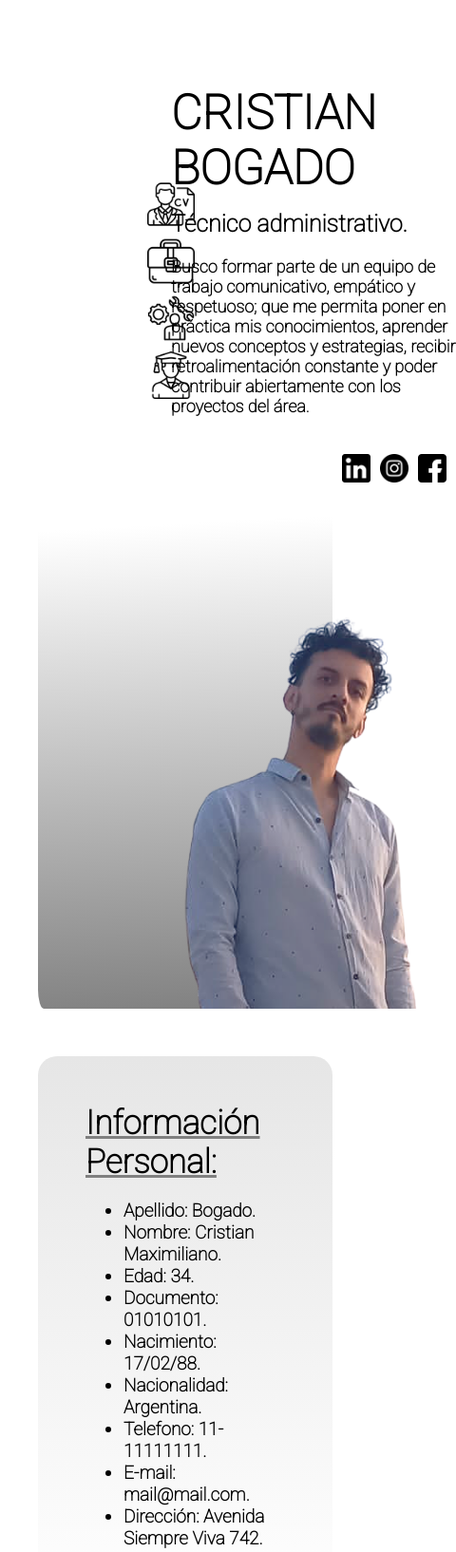
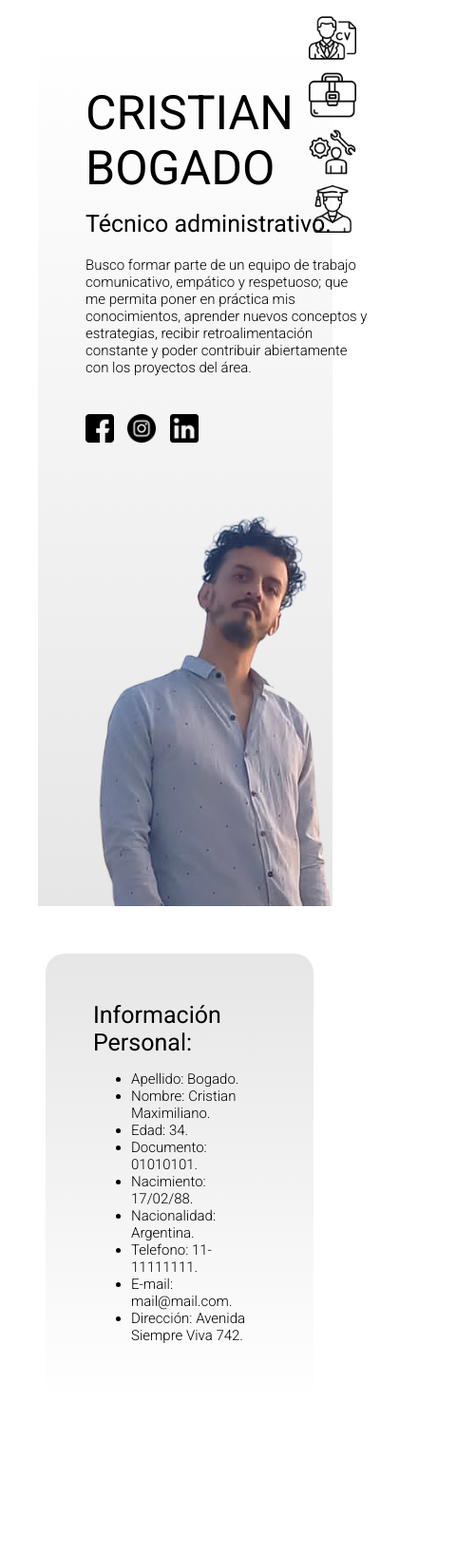
Before and after one commit to Thian1988/CVFinalIntegrador, a plain HTML site: page index.html in a window 390 px wide. Shown: the top 1634 px of the page at 95% size, 480 px wide, since content can reach past the window. Drawn offline with Linux system fonts and the light colour scheme.

Commit message:
Aparentemente solucionado tema responsive

```diff
--- a/css/estilo.css
+++ b/css/estilo.css
@@ -1,89 +1,101 @@
+@import url('https://fonts.googleapis.com/css2?family=Roboto:ital,wght@0,100;0,300;0,400;1,100;1,300;1,400&display=swap');
 
 body {
     font-family: open, sans-serif;
     margin: 40px;
 }
+
 .encabezado {
-    background: linear-gradient(-3deg, grey, white, transparent);
-    border-radius: 2%;
+    background: linear-gradient(180deg, rgb(255, 255, 255), rgb(230, 230, 230));
+    max-width: 100%;
+    height: auto;
+    margin: 0px, 0px, 200px, 80px;
+}
+
+.divisionencabezado {
+    display: grid;
+    padding: 50px 50px 0px 50px;
+    gap: 30px;
+    grid-template-columns: repeat(auto-fit, minmax(300px, 1fr));
+}
+
+.centrado {
+    margin: auto;
+    display: block;
+}
+
+.nombre {
+    font-family: 'Roboto';
+    margin-bottom: 15px;
+    font-weight:400;
+    font-size: 50px;
+}
+
+.copete {
+    font-family:'Roboto';
+    font-weight: 400;
+    font-size: 25px;
+    margin-bottom: 20px;
+}
+
+.objetivodescrip {
+    font-family: 'Roboto';
+    font-weight: 300;
+    font-size: 15px;
+    margin-bottom: 20px;
+}
+
+.iconoredes {
+    max-width: 30px;
+    padding: 20px 10px 30px 0px;
+}
+
+.fotoperfil {
     max-width: 100%;
     height: auto;
 }
-.divisionencabezado {
-    display: grid;
-    grid-template-columns: repeat(auto-fit, minmax(300px, 1fr));
-    gap: 100px;
-    max-width: 100%;
-    padding: 50px 50px 0px 140px;
-}
-.centrado {
-    display: block;
-    margin: auto;
-}
-.nombre {
-    font-family: 'Roboto', sans-serif;
-    font-weight:600;
-    font-size: 50px;
-    margin-bottom: 15px;
-}
-.copete {
-    font-family:'Roboto', sans-serif;
-    font-weight: 600;
-    font-size: 25px;
-    margin-bottom: 20px;
-}
-.objetivodescrip {
-    font-family: 'Roboto', sans-serif;
-    font-weight: 600;
-    font-size: 18px;
-    margin-bottom: 20px;
-}
-.iconoredes {
-    max-width: 30px;
-    float: right;
-    padding: 20px 10px 30px 0px;
-}
-.fotoperfil {
-    max-width: 100%;
-    height: auto;
 
-}
 .seccion {
     background: linear-gradient(180deg, rgb(230, 230, 230), rgb(255, 255, 255));
+    margin: 50px 20px 200px 8px;
     border-radius: 20px;
     height: auto;
+    max-width: 90%;
     padding: 50px;
-    margin: 50px 0px 200px 0px;
-    max-width: 100%;
 }
+
 .tituloseccion {
-    font-family: 'Roboto', sans-serif;
-    font-weight: 600;
-    font-size: 35px;
+    font-family: 'Roboto';
+    font-weight: 400;
+    font-size: 25px;
     margin:0;
-    text-decoration: underline grey;
+}
 
-}
 .textosinternos {
-    font-family: 'Roboto', sans-serif;
-    font-weight: 600;
-    font-size: 19px;
+    font-family: 'Roboto';
+    font-weight: 300;
+    font-size: 15px;
     margin: 0;
 }
+
 .flotante {
     position: fixed;
-    right: 180px;
-    top: 185px;
+    right: 10px;
+    top: 10px;
 }
+
 .botonflotante {
     width: 50px;
     display: block;
     padding: 5px;
 }
+
 .altura {
-    height: 400px;
+    height: 200px;
+    margin: 200px;
+    max-width: 90%;
 }
+
 .firma {
-    float: right;
-padding-right: 400px;
+    float: none;
 }
--- a/index.html
+++ b/index.html
@@ -13,10 +13,7 @@
     <meta property="og:image" content="https://communitools.com/wp-content/uploads/2017/04/WhatsApp-Image-2020-03-27-at-13.36.06-1320x880.jpeg"/>
     <meta property="og:description" content=" Muestra de CV para final integrador: primeros pasos front-end. "/>
     <meta property="og:type" content="website"/>
-    <link rel="preconnect" href="https://fonts.googleapis.com">
-    <link rel="preconnect" href="https://fonts.gstatic.com" crossorigin>
-    <link href="https://fonts.googleapis.com/css2?family=Roboto:wght@100&display=swap" rel="stylesheet">
-</head>
+    </head>
 <body>
   <!--Titulo y objetivo laboral-->
     <div class="encabezado">
@@ -112,6 +109,6 @@
     <a href="#estudiosyeducacion"><img class="botonflotante" src="img/estudio.png" id="estudios" onmousemove="estudioColor()" onmouseleave="estudioNegro()" alt="Se muestran estudios cursados" onmousedown="ding.play()"  > </a>
 </div>
 <div class="altura">
-<img src="img/firma.png " class="firma" alt="Firma del creador de CV al pie" height="100px" width="100px">
+    <img src="img/firma.png" class="firma" alt=" Firma del creador" height="100px" width="100px">
 </div>
 </html>
```
